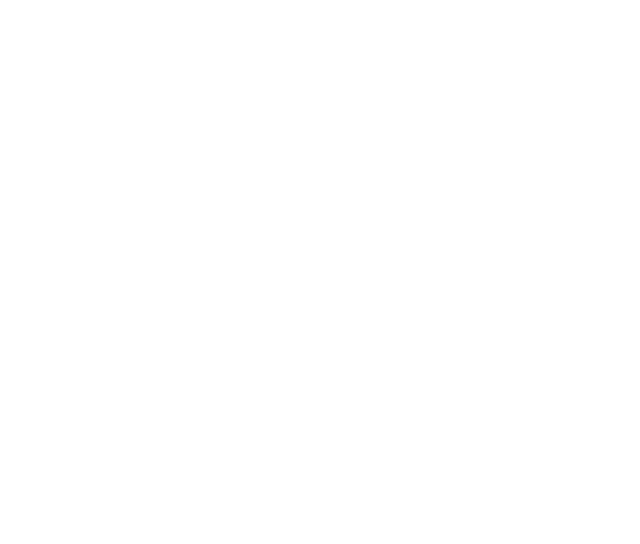
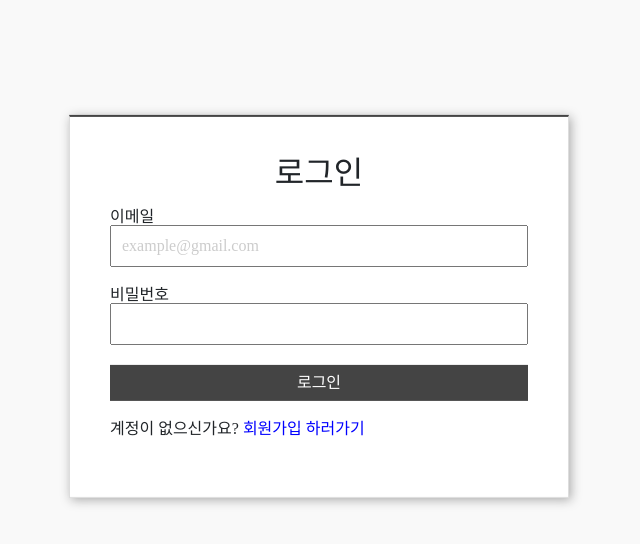
Before and after one commit to nicejongwoo/community-board-rest-spring-react, a React (Create React App) app in the folder front-end/: page / in a window 1280 px wide. Before the commit this address had no page. Shown: the top 544 px of the page, without its empty margins (321-961 px from the left). Built offline with nearby package versions, Linux system fonts and the light colour scheme.

Commit message:
Implements Login Component and login api success action

```diff
--- a/front-end/src/components/Header.jsx
+++ b/front-end/src/components/Header.jsx
@@ -1,11 +1,19 @@
 import React from 'react';
-import {Link} from "react-router-dom";
+import {Link, useNavigate} from "react-router-dom";
 import "./css/header.css"
 import {BoxArrowRight} from "react-bootstrap-icons";
 import logo from '../logo.svg';
+import {useRecoilValue, useSetRecoilState} from "recoil";
+import {accountState, loggedState} from "../state/AuthState";
 
 
 const Header = () => {
+
+    const navigate = useNavigate();
+
+    const setLogged = useSetRecoilState(loggedState);
+    const account = useRecoilValue(accountState);
+
     return (
         <header className="flex-root">
             <div className="header-wrapper flex-root">
@@ -20,8 +28,17 @@
                 </div>
 
                 <div className="profile-wrapper flex-root">
-                    <p><span className="profile-name">홍길동</span>님 반갑습니다.</p>
-                    <button className="profile-button">
+                    <p><span className="profile-name">{account && account.name}</span>님 반갑습니다.</p>
+                    <button
+                        className="profile-button"
+                        onClick={(e) => {
+                            e.preventDefault();
+                            sessionStorage.removeItem("account");
+                            sessionStorage.removeItem("token");
+                            navigate("/login");
+                            setLogged(false);
+                        }}
+                    >
                         <span className="button-label">
                             <BoxArrowRight/>
                         </span>
--- a/front-end/src/pages/auth/Login.jsx
+++ b/front-end/src/pages/auth/Login.jsx
@@ -1,9 +1,95 @@
 import React from 'react';
+import {Link, useNavigate} from "react-router-dom";
+import {useForm} from "react-hook-form";
+import AuthService from "../../service/auth/authService";
+import {useSetRecoilState} from "recoil";
+import {accountState, loggedState, tokenState} from "../../state/AuthState";
 
 const Login = () => {
+
+    const navigate = useNavigate();
+    const {register, handleSubmit, watch, formState: {errors, isValid}} = useForm({
+        mode: "onChange"
+    });
+
+    const setLogged = useSetRecoilState(loggedState);
+    const setAccount = useSetRecoilState(accountState);
+    const setToken = useSetRecoilState(tokenState);
+
+    const onSubmit = (data) => {
+        //alert(JSON.stringify(data));
+        AuthService.login(data).then(response => {
+            // console.log("response:: ", response);
+
+            sessionStorage.setItem("account", response.data.user.account);
+            sessionStorage.setItem("token", response.data.token);
+            setLogged(true);
+            setAccount(response.data.user.account);
+            setToken(response.data.token);
+            navigate("/");
+        }).catch(error => {
+            console.error("error:: ", error);
+        })
+    }
+
     return (
-        <div>
-            <h1>Login</h1>
+        <div className="login-container">
+            <div className="login-wrapper">
+                <form className="" onSubmit={handleSubmit(onSubmit)}>
+                    <div className="login-box">
+                        <h1>로그인</h1>
+                        <ul>
+                            <li className="">
+                                <label htmlFor="email" className="">이메일</label>
+                                <input
+                                    id="email"
+                                    {...register(
+                                        "email",
+                                        {
+                                            required: "이메일은 필수 입력 항목입니다.",
+                                            pattern: {
+                                                value: /^\w+([\.-]?\w+)*@\w+([\.-]?\w+)*(\.\w{2,3})+$/,
+                                                message: "이메일 양식에 맞게 입력해주세요."
+                                            }
+                                        })
+                                    }
+                                    placeholder="example@gmail.com"
+                                />
+                                {errors.email && <span>{errors.email.message}</span>}
+                            </li>
+
+                            <li className="">
+                                <label htmlFor="password" className="">비밀번호</label>
+                                <input
+                                    id="password"
+                                    type="password"
+                                    {...register("password", {
+                                        required: "비밀번호는 필수 입력 항목입니다.",
+                                        minLength: {
+                                            value: 8,
+                                            message: "비밀번호는 최소 8자 이상 입력해주세요."
+                                        }
+                                    })}
+                                />
+                                {errors.password && <span>{errors.password.message}</span>}
+                            </li>
+
+                            <li>
+                                <button
+                                    type="submit"
+                                    disabled={!isValid}
+                                >
+                                    로그인
+                                </button>
+                            </li>
+
+                            <li>
+                                <label>계정이 없으신가요?</label> <label><Link to="/signup"><h6 style={{color: "blue"}}>회원가입 하러가기 </h6></Link></label>
+                            </li>
+                        </ul>
+                    </div>
+                </form>
+            </div>
         </div>
     );
 };
--- a/front-end/src/pages/auth/SignUp.jsx
+++ b/front-end/src/pages/auth/SignUp.jsx
@@ -1,7 +1,7 @@
 import React, {useRef} from 'react';
 import {useForm} from "react-hook-form";
 import AuthService from "../../service/auth/authService";
-import {useNavigate} from "react-router-dom";
+import {Link, useNavigate} from "react-router-dom";
 import "./auth.css";
 
 function SignUp() {
@@ -102,6 +102,10 @@
                                     회원가입
                                 </button>
                             </li>
+
+                            <li>
+                                <label>이미 계정이 있으신가요?</label> <label><Link to="/login"><h6 style={{color: "blue"}}>로그인 하러가기 </h6></Link></label>
+                            </li>
                         </ul>
                     </div>
                 </form>
--- a/front-end/src/router/AppRouter.js
+++ b/front-end/src/router/AppRouter.js
@@ -14,7 +14,9 @@
     return (
         <>
             <Routes>
+                <Route path="/" element={logged ? <Community/> : <Login/>}/>
                 <Route path="/signup" element={<SignUp/>}/>
+                <Route path="/login" element={<Login/>}/>
                 <Route path="/community" element={logged ? <Community/> : <Login/>}/>
                 <Route path="/test" element={<Test/>}/>
             </Routes>
--- a/front-end/src/service/auth/authService.js
+++ b/front-end/src/service/auth/authService.js
@@ -8,9 +8,17 @@
     })
 }
 
+const login = (data) => {
+    return request({
+        url: "/auth/login",
+        method: "POST",
+        data: data
+    })
+}
+
 const AuthService = {
     signup,
-
+    login,
 }
 
 export default AuthService;
--- a/front-end/src/state/AuthState.js
+++ b/front-end/src/state/AuthState.js
@@ -1,8 +1,16 @@
 import {atom} from "recoil";
 
-const loggedState = atom({
+export const loggedState = atom({
     key: "loggedState",
     default: false
 });
 
-export {loggedState}
+export const tokenState = atom({
+    key: "tokenState",
+    default: sessionStorage.getItem("token"),
+});
+
+export const accountState = atom({
+    key: "accountState",
+    default: sessionStorage.getItem("account"),
+});
```
Also changed, not shown: 2 other files (tests, documents, lock files or other folders).
